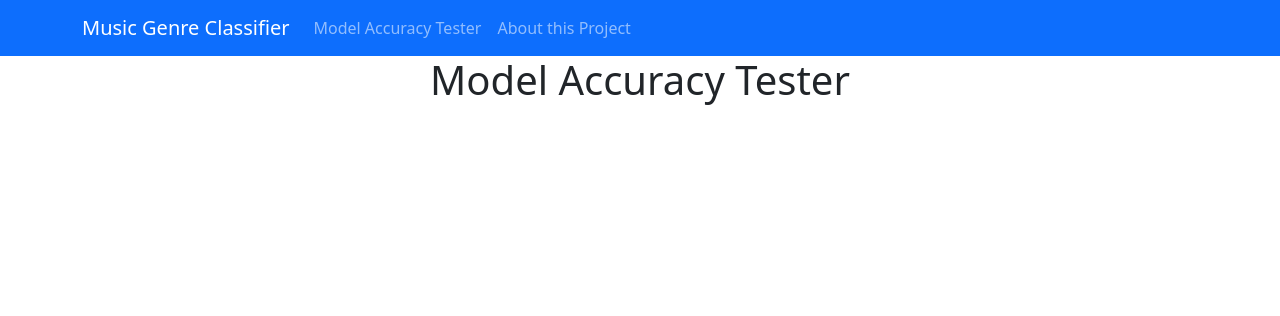
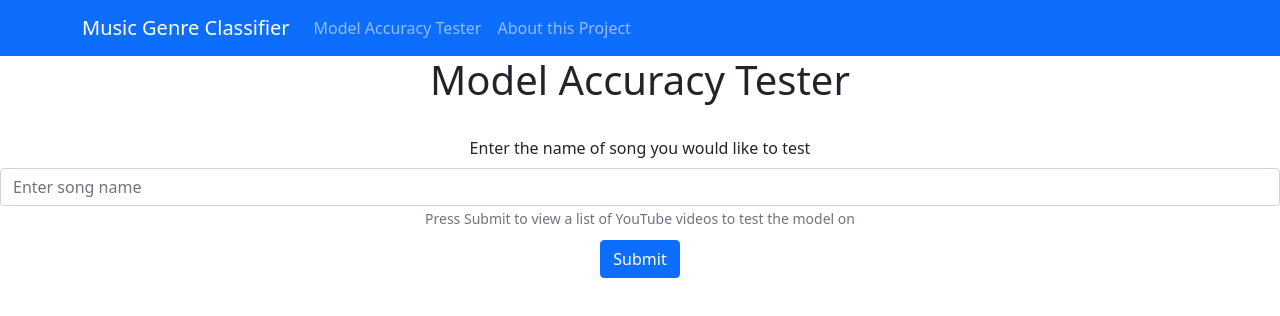
Before and after one commit to iDoc1/Music-Genre-Neural-Network, a React (Create React App) app in the folder music_genre_classifier_ui/: page / in a window 1280 px wide. Shown: the top 316 px of the page. Built offline with nearby package versions, Linux system fonts and the light colour scheme.

Commit message:
Added youtube search box

```diff
--- a/music_genre_classifier_ui/src/App.css
+++ b/music_genre_classifier_ui/src/App.css
@@ -28,6 +28,10 @@
   color: #61dafb;
 }
 
+.submitButton {
+  margin-top: 10px;
+}
+
 @keyframes App-logo-spin {
   from {
     transform: rotate(0deg);
--- a/music_genre_classifier_ui/src/components/Navbar.js
+++ b/music_genre_classifier_ui/src/components/Navbar.js
@@ -1,25 +1,21 @@
 import React from 'react';
-import { useState } from 'react';
 import { Navbar, Container, Nav } from 'react-bootstrap'
 import 'bootstrap/dist/css/bootstrap.min.css';
 
 
 function TopNavbar() {
-    const [activeKey, setActiveKey] = useState(1)
 
     return (
         <>
-
             <Navbar bg="primary" variant="dark">
                 <Container>
                 <Navbar.Brand href="#home">Music Genre Classifier</Navbar.Brand>
                 <Nav className="me-auto">
-                <Nav.Link href="#home">Model Accuracy Tester</Nav.Link>
-                <Nav.Link href="#features">About this Project</Nav.Link>
+                <Nav.Link href="/">Model Accuracy Tester</Nav.Link>
+                <Nav.Link href="/about">About this Project</Nav.Link>
                 </Nav>
                 </Container>
             </Navbar>
-
         </>
     );
 }
--- /dev/null
+++ b/music_genre_classifier_ui/src/components/SearchBox.js
@@ -0,0 +1,27 @@
+import React from 'react';
+import { Form, Button } from 'react-bootstrap'
+import 'bootstrap/dist/css/bootstrap.min.css';
+
+
+function SearchBox() {
+
+    return (
+        <>
+            <Form>
+            <Form.Group className="youtubeSearchBox" controlId="formYoutubeSearch">
+                <Form.Label>Enter the name of song you would like to test</Form.Label>
+                <Form.Control type="text" placeholder="Enter song name" />
+                <Form.Text className="text-muted">
+                Press Submit to view a list of YouTube videos to test the model on
+                </Form.Text>
+            </Form.Group>
+
+            <Button className ="submitButton" variant="primary" type="submit">
+                Submit
+            </Button>
+            </Form>
+        </>
+    );
+}
+
+export default SearchBox;
--- a/music_genre_classifier_ui/src/pages/HomePage.js
+++ b/music_genre_classifier_ui/src/pages/HomePage.js
@@ -1,9 +1,12 @@
 import React from 'react';
+import SearchBox from '../components/SearchBox';
 
 function HomePage() {
   return (
     <>
         <h1>Model Accuracy Tester</h1>
+        <br/>
+        <SearchBox/>
     </>
   );
 };
```
